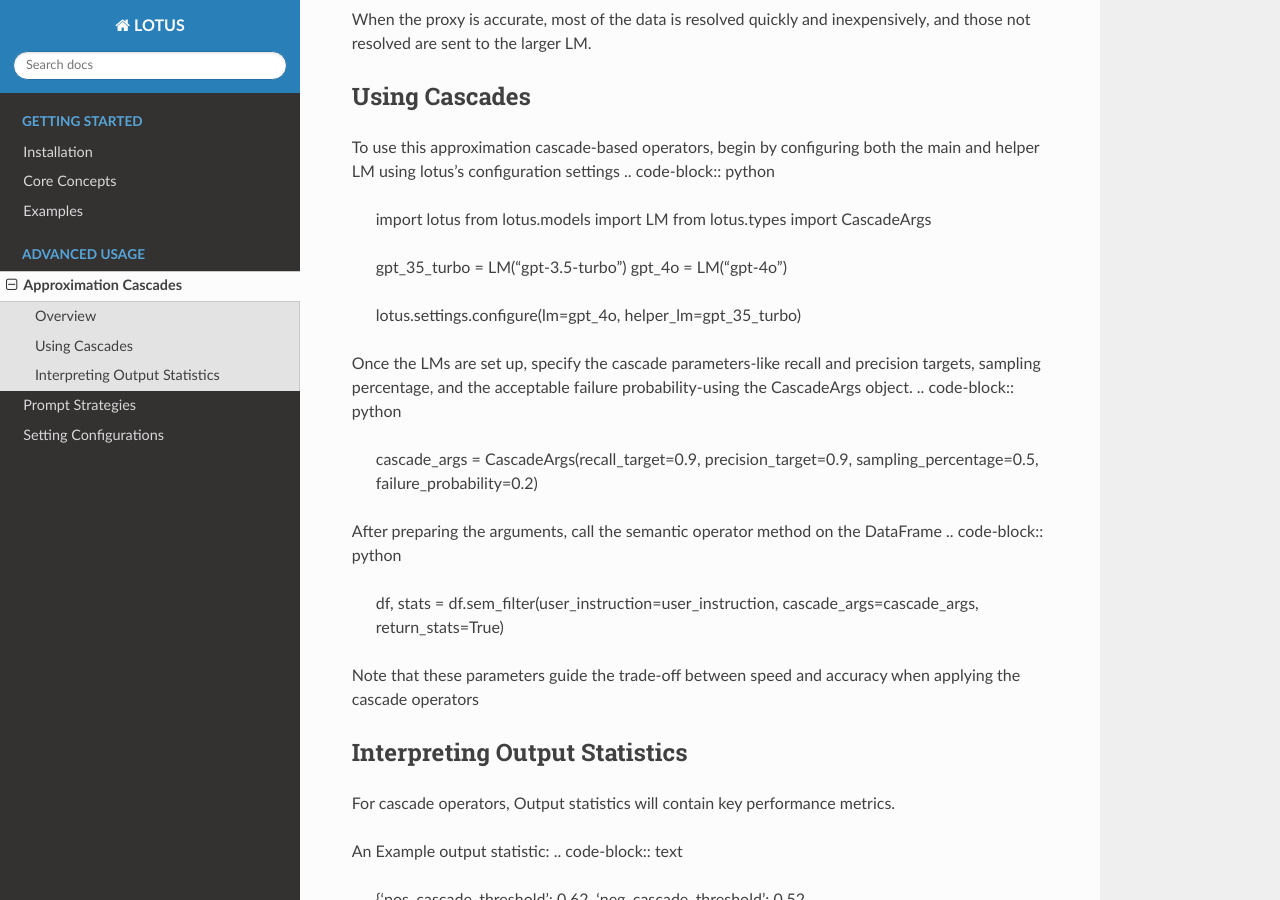
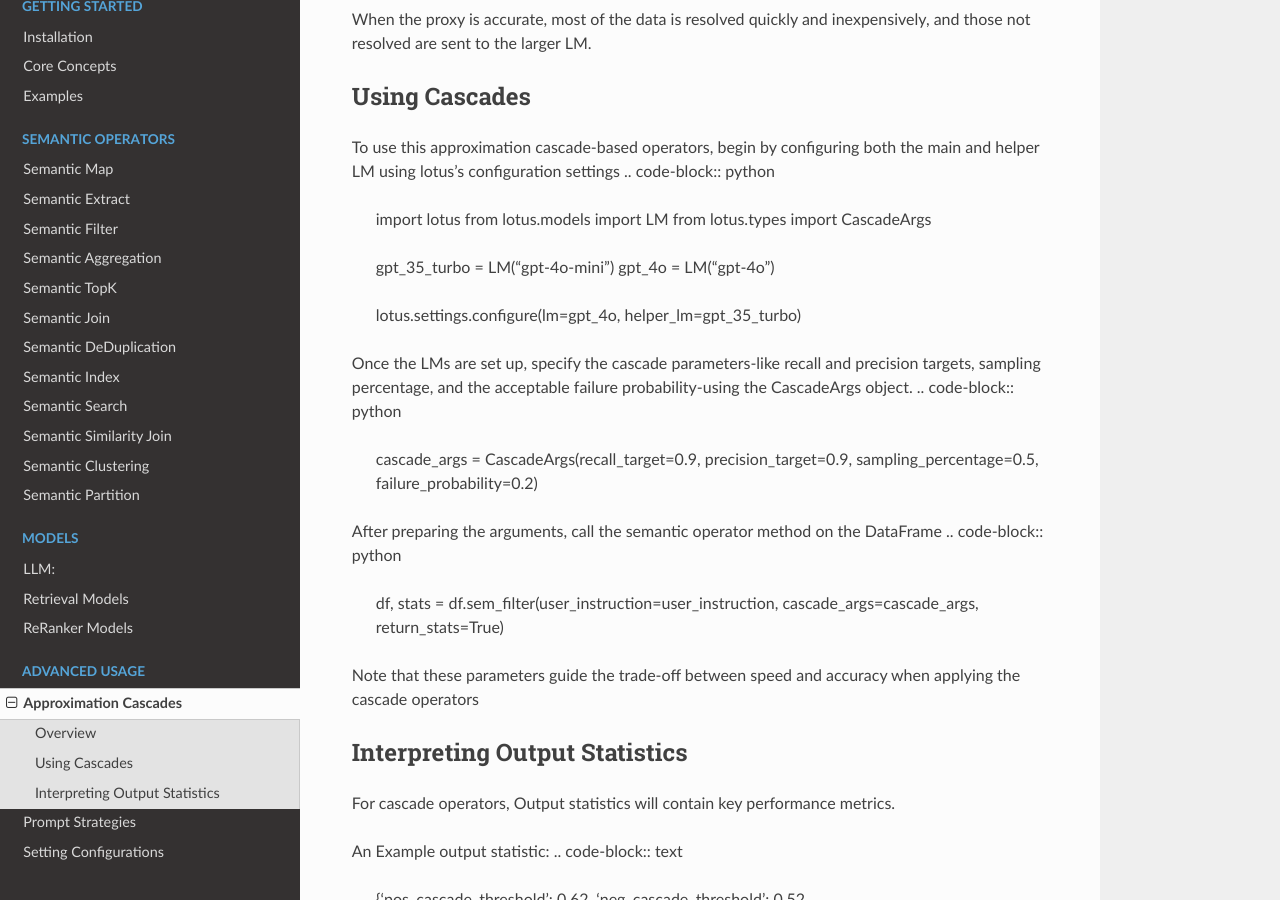
Before and after one commit to TAG-Research/lotus, a Sphinx documentation site: the page built from docs/approximation_cascades.rst, in a window 1280 px wide and 900 px high, scrolled down 424 px. Built offline with Sphinx 7.4.7 and the Read the Docs theme 3.1.0, drawn with Linux system fonts in a browser that asks for light colours; pages that are not in the unit, such as notebooks, are missing from menus.

Commit message:
missing tabs + rendering

```diff
--- a/docs/approximation_cascades.rst
+++ b/docs/approximation_cascades.rst
@@ -25,7 +25,7 @@ lotus's configuration settings
     from lotus.types import CascadeArgs
 
 
-    gpt_35_turbo = LM("gpt-3.5-turbo")
+    gpt_35_turbo = LM("gpt-4o-mini")
     gpt_4o = LM("gpt-4o")
 
     lotus.settings.configure(lm=gpt_4o, helper_lm=gpt_35_turbo)
--- a/docs/index.rst
+++ b/docs/index.rst
@@ -35,7 +35,7 @@ LOTUS implements the semantic operator programming model and provides an optimiz
    sem_cluster
    sem_partition
 
- .. toctree::
+.. toctree::
    :hidden:
    :maxdepth: 1
    :caption: Models
```
